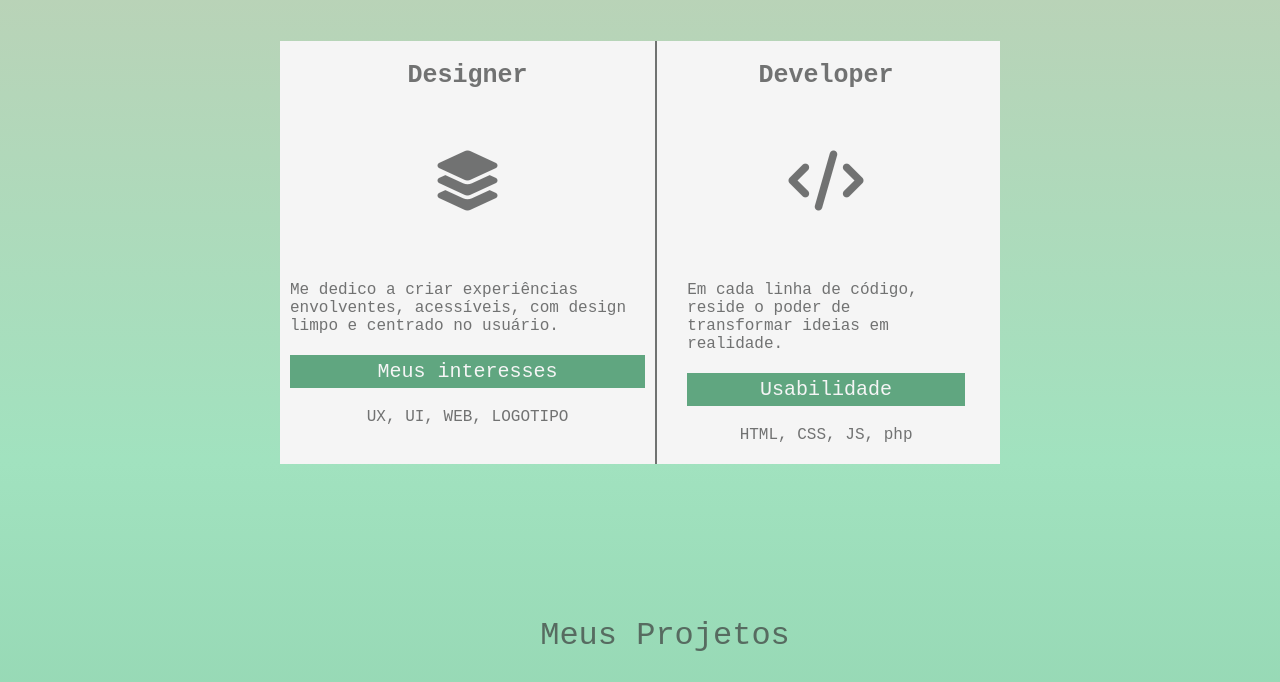
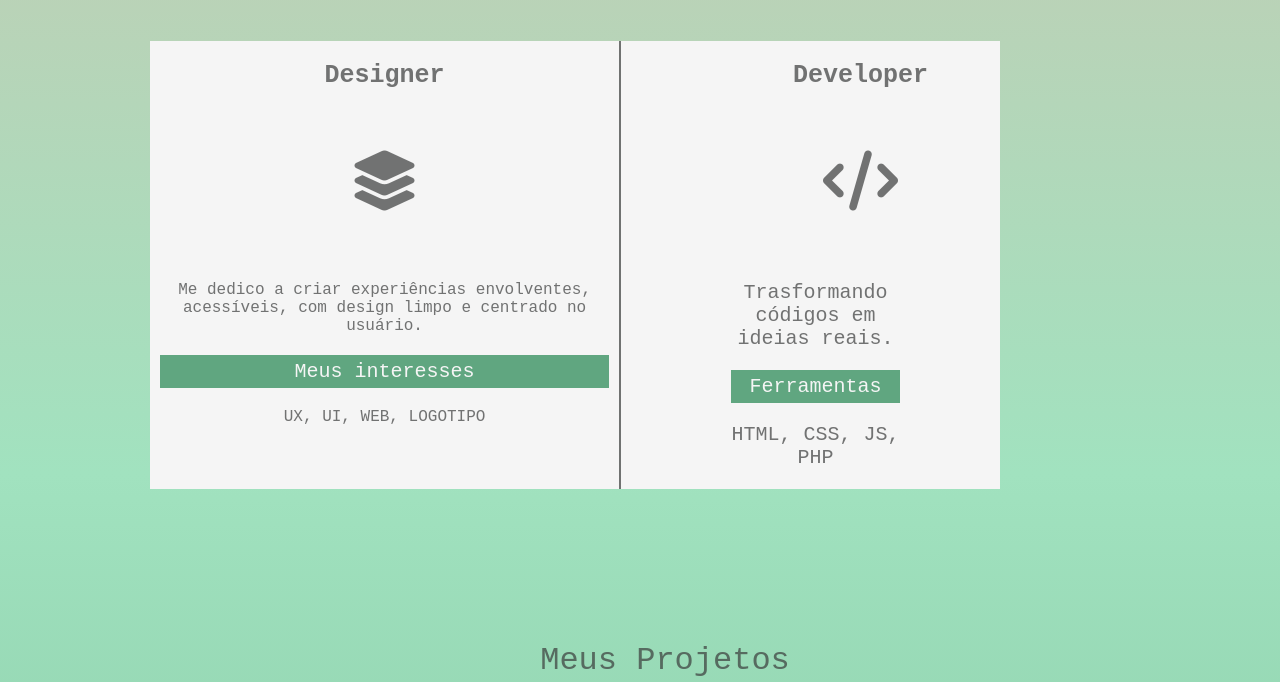
Before and after one commit to nagarcia94/Nathalia, a plain HTML site: page index.html in a window 1280 px wide. Shown: the part 1082-1764 px from the top of the page. Drawn offline with nearby package versions, Linux system fonts and the light colour scheme; a web font is replaced by a local one.

Commit message:
developer

```diff
--- a/css/style.css
+++ b/css/style.css
@@ -112,7 +112,7 @@ h2 {
     background-color: var(--cor-menufundo);
     display: flex;
     text-align: center;
-    margin-left: 280px;
+    margin-left: 150px;
     margin-right: 280px;
     margin-top: 80px;
     margin-bottom: 80px;
@@ -130,13 +130,20 @@ h2 {
     margin-left: 10px;
     margin-right: 10px;
     margin-bottom: 20px;
-    text-align:left;
+    text-align:center;
 }
-.developer {
-    margin-left: 20px;
-    margin-right: 25px;
+.developer p {
+    text-align: center;
+    font-size: 20px;
+
 }
 
+.developer p {
+    margin-right: 100px;
+}
+.design {
+    margin-right: 100px;
+}
 .ground {
     background-color: var(--cor-verdefundo);
     padding: 5px;
--- a/index.html
+++ b/index.html
@@ -52,9 +52,9 @@
         <div class="developer">
             <h3>Developer</h3>
             <i class="fa-solid fa-code"></i>
-            <p>Em cada linha de código, reside o poder de transformar ideias em realidade.</p>
-            <span class="text"><p class="ground">Usabilidade</p>
-            <p>HTML, CSS, JS, php</p></span>
+            <p>Trasformando códigos em ideias reais.</p>
+            <span class="text"><p class="ground">Ferramentas </p>
+            <p>HTML, CSS, JS, PHP</p></span>
         </div>
     </article>
     <br>
```
